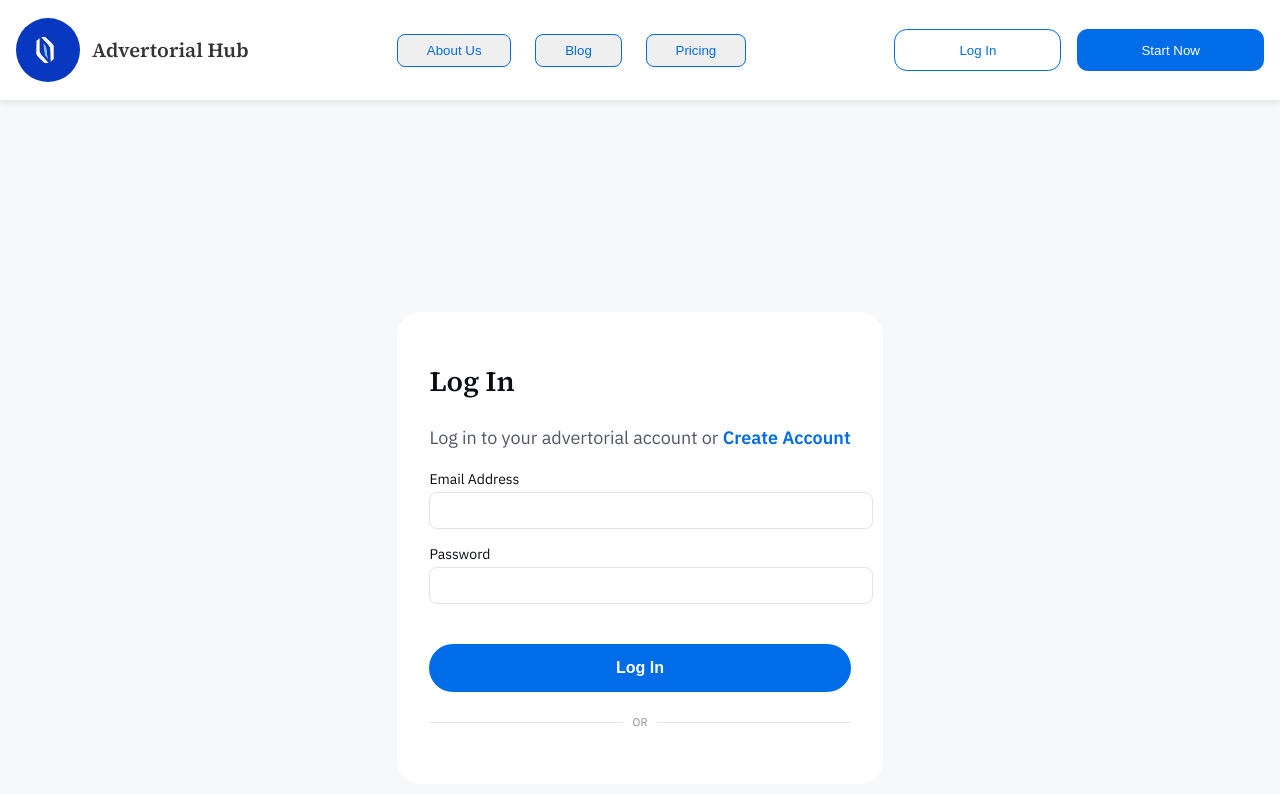
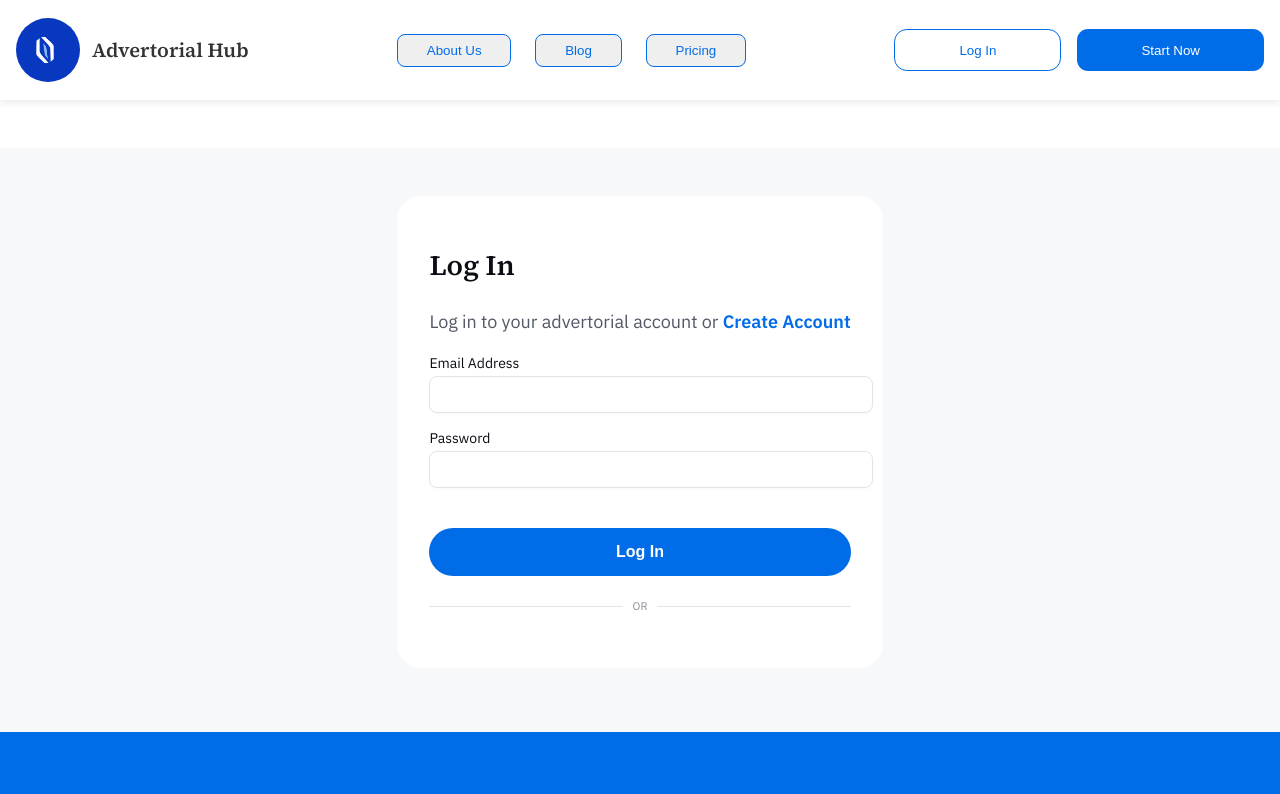
Before and after one commit to Glorypaul-pixel/Advertorial_hub, a Next.js app: page /authentication/Login in a window 1280 px wide. Shown: the top 794 px of the page. Built offline with nearby package versions, Linux system fonts and the light colour scheme; no server answers; sample sign-in values are in the browser's storage.

Commit message:
fixtures

```diff
--- a/src/styles/Login.css
+++ b/src/styles/Login.css
@@ -1,7 +1,7 @@
 /* Page Container */
 .Loginpage-container {
   width: 100%;
-  height: 100vh;
+  margin-top: 3rem;
   display: flex;
   align-items: center;
   justify-content: center;
```
